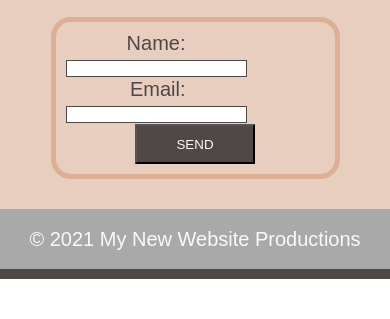
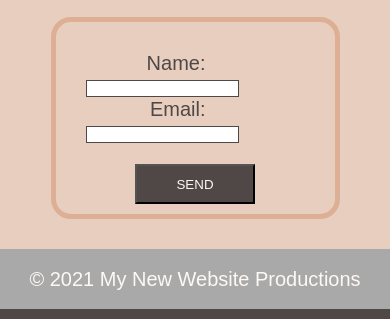
Before and after one commit to ygorcarmo/My-first-mini-project, a plain HTML site: page index.html in a window 390 px wide. Shown: the part 629-948 px from the top of the page. Before the commit the page ends 908 px from the top, so only its background shows below. Drawn offline with Linux system fonts and the light colour scheme.

Commit message:
update styles.css

```diff
--- a/assets/css/styles.css
+++ b/assets/css/styles.css
@@ -118,6 +118,7 @@ img {
   section, form{
     display: flex;
     flex-direction: column;
+    align-items: center;
   }
   img{
     max-width: 90%;
@@ -127,5 +128,8 @@ img {
     max-width: 70%;
     height: auto;
   }
+  form ul{
+    margin: 20px;
+  }
 
   }
```
